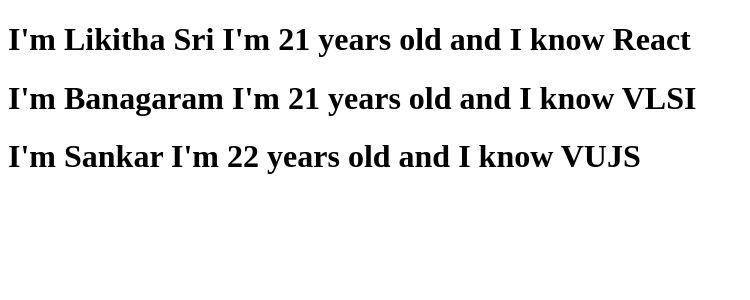
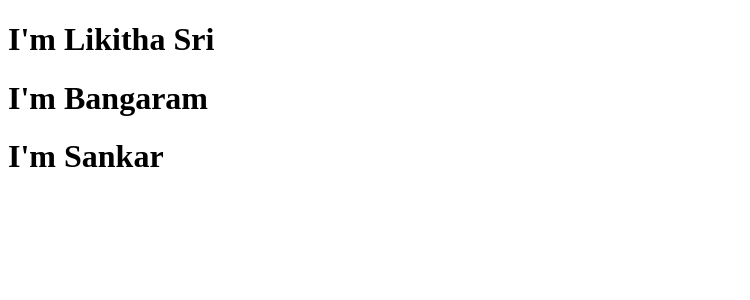
Before and after one commit to ponagantilikithasri/React, a React (Vite) app in the folder React/hello_world/: page / in a window 1280 px wide. Shown: the top 300 px of the page, without its empty margins (0-750 px from the left). Built offline with nearby package versions, Linux system fonts and the light colour scheme.

Commit message:
I add index as a key

```diff
--- a/React/hello_world/src/componets/Name_List.jsx
+++ b/React/hello_world/src/componets/Name_List.jsx
@@ -2,33 +2,12 @@
 import Person from "./Person";
 
 export default function Name_List() {
-  //   let names = ["Likitha Sri", "Bangaram", "Sankar"];
-  // with more objects and properties
-  const persons = [
-    {
-      id: 1,
-      name: "Likitha Sri",
-      Age: "21",
-      Skill: "React",
-    },
-    {
-      id: 2,
-      name: "Banagaram",
-      Age: "21",
-      Skill: "VLSI",
-    },
-    {
-      id: 3,
-      name: "Sankar",
-      Age: "22",
-      Skill: "VUJS",
-    },
-  ];
-
+  let persons = ["Likitha Sri", "Bangaram", "Sankar"];
   // instead of writing all this statement in  return
   //   just store the names.map() in a variable return this name_list is easy to understand
-  const person_list = persons.map((person) => (
-    <Person key={person.id} person={person} />
+  // if there is  no unique id we use this
+  const person_list = persons.map((person, index) => (
+    <Person key={index} person={person} />
   ));
   return (
     <div>
--- a/React/hello_world/src/componets/Person.jsx
+++ b/React/hello_world/src/componets/Person.jsx
@@ -4,7 +4,8 @@
   return (
     <div>
       <h1>
-        I'm {person.name} I'm {person.Age} years old and I know {person.Skill}
+        I'm {person}
+        {/* I'm {person.Age} years old and I know {person.Skill} */}
       </h1>
     </div>
   );
```
